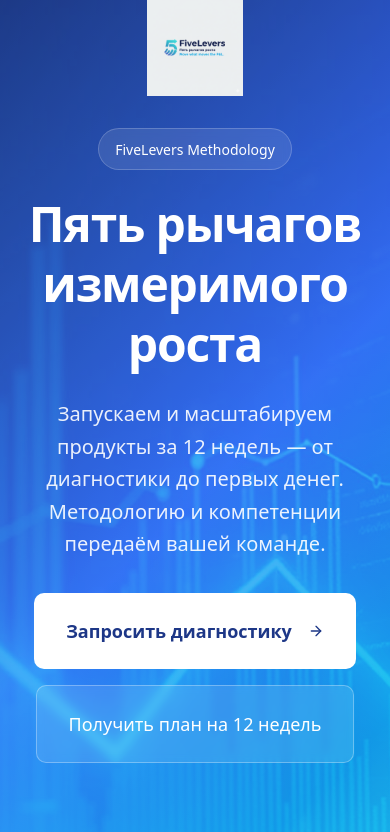
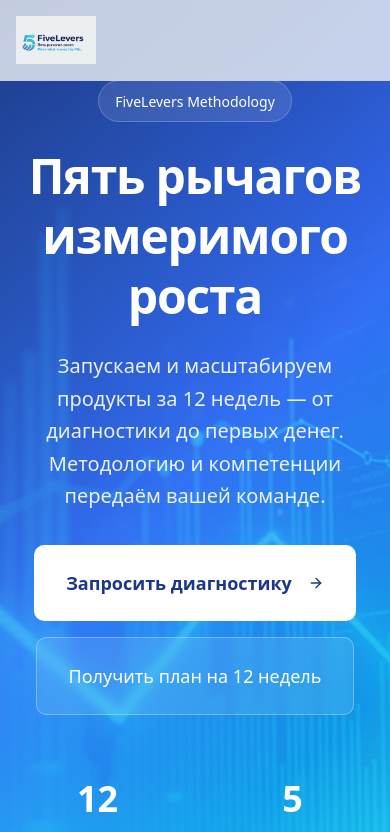
Before and after one commit to Junkcat/five-levers-growth, a React (Vite) app: page / in a window 390 px wide. Shown: the top 832 px of the page. Built offline with nearby package versions, Linux system fonts and the light colour scheme; the HTML template or start-up script is replaced by a standard one.

Commit message:
Fix: Integrate company logo correctly

```diff
--- a/src/components/FiveLevers.tsx
+++ b/src/components/FiveLevers.tsx
@@ -51,7 +51,7 @@ const levers = [
 
 const FiveLevers = () => {
   return (
-    <section className="py-20 bg-neutral-50">
+    <section className="py-20 bg-neutral-50" id="methodology" style={{ scrollMarginTop: '80px' }}>
       <div className="container mx-auto px-4">
         <div className="text-center mb-16">
           <h2 className="text-5xl font-bold text-foreground mb-4">
--- a/src/components/Footer.tsx
+++ b/src/components/Footer.tsx
@@ -1,4 +1,4 @@
-import logoImage from "@/assets/logo.png";
+import logoImage from "@/assets/logo-main.png";
 
 const Footer = () => {
   return (
@@ -9,7 +9,7 @@ const Footer = () => {
             <img
               src={logoImage}
               alt="FiveLevers Logo"
-              className="h-16 w-auto mb-4"
+              className="h-12 w-auto mb-4 brightness-0 invert"
             />
             <p className="text-neutral-400 text-sm">
               Пять рычагов измеримого роста
--- /dev/null
+++ b/src/components/Header.tsx
@@ -0,0 +1,59 @@
+import { useState } from "react";
+import { Button } from "@/components/ui/button";
+import logoImage from "@/assets/logo-main.png";
+import ContactDialog from "./ContactDialog";
+
+const Header = () => {
+  const [dialogOpen, setDialogOpen] = useState(false);
+  const [requestType, setRequestType] = useState<"diagnostic" | "methodology">("diagnostic");
+
+  const handleContactClick = () => {
+    setRequestType("diagnostic");
+    setDialogOpen(true);
+  };
+
+  return (
+    <>
+      <header className="fixed top-0 left-0 right-0 z-50 bg-background/80 backdrop-blur-md border-b border-border/40">
+        <div className="container mx-auto px-4">
+          <div className="flex items-center justify-between h-20">
+            <div className="flex items-center">
+              <img
+                src={logoImage}
+                alt="FiveLevers"
+                className="h-12 w-auto"
+                style={{ mixBlendMode: 'darken' }}
+              />
+            </div>
+
+            <nav className="hidden md:flex items-center gap-8">
+              <a href="#methodology" className="text-sm font-medium hover:text-primary transition-colors">
+                Методология
+              </a>
+              <a href="#process" className="text-sm font-medium hover:text-primary transition-colors">
+                Процесс
+              </a>
+              <a href="#results" className="text-sm font-medium hover:text-primary transition-colors">
+                Результаты
+              </a>
+              <a href="#pricing" className="text-sm font-medium hover:text-primary transition-colors">
+                Цены
+              </a>
+              <Button onClick={handleContactClick} size="sm">
+                Связаться
+              </Button>
+            </nav>
+          </div>
+        </div>
+      </header>
+
+      <ContactDialog
+        open={dialogOpen}
+        onOpenChange={setDialogOpen}
+        requestType={requestType}
+      />
+    </>
+  );
+};
+
+export default Header;
--- a/src/components/Hero.tsx
+++ b/src/components/Hero.tsx
@@ -2,7 +2,6 @@ import { useState } from "react";
 import { Button } from "@/components/ui/button";
 import { ArrowRight } from "lucide-react";
 import heroImage from "@/assets/hero-growth.jpg";
-import logoImage from "@/assets/logo.png";
 import ContactDialog from "./ContactDialog";
 
 const Hero = () => {
@@ -30,16 +29,8 @@ const Hero = () => {
         />
       </div>
 
-      <div className="container mx-auto px-4 relative z-10">
+      <div className="container mx-auto px-4 relative z-10 pt-20">
         <div className="max-w-4xl mx-auto text-center text-white">
-          <div className="mb-8 flex justify-center">
-            <img
-              src={logoImage}
-              alt="FiveLevers Logo"
-              className="h-24 md:h-32 w-auto"
-            />
-          </div>
-
           <div className="inline-block mb-6 px-4 py-2 bg-white/10 backdrop-blur-sm rounded-full border border-white/20">
             <span className="text-sm font-medium">FiveLevers Methodology</span>
           </div>
--- a/src/components/Pricing.tsx
+++ b/src/components/Pricing.tsx
@@ -52,7 +52,7 @@ const packages = [
 
 const Pricing = () => {
   return (
-    <section className="py-20 bg-white">
+    <section className="py-20 bg-white" id="pricing" style={{ scrollMarginTop: '80px' }}>
       <div className="container mx-auto px-4">
         <div className="text-center mb-16">
           <h2 className="text-5xl font-bold text-foreground mb-4">
--- a/src/components/Process.tsx
+++ b/src/components/Process.tsx
@@ -38,7 +38,7 @@ const phases = [
 
 const Process = () => {
   return (
-    <section className="py-20 bg-white">
+    <section className="py-20 bg-white" id="process" style={{ scrollMarginTop: '80px' }}>
       <div className="container mx-auto px-4">
         <div className="text-center mb-16">
           <h2 className="text-5xl font-bold text-foreground mb-4">
--- a/src/components/Results.tsx
+++ b/src/components/Results.tsx
@@ -33,7 +33,7 @@ const results = [
 
 const Results = () => {
   return (
-    <section className="py-20 bg-neutral-50">
+    <section className="py-20 bg-neutral-50" id="results" style={{ scrollMarginTop: '80px' }}>
       <div className="container mx-auto px-4">
         <div className="text-center mb-16">
           <h2 className="text-5xl font-bold text-foreground mb-4">
--- a/src/pages/Index.tsx
+++ b/src/pages/Index.tsx
@@ -1,3 +1,4 @@
+import Header from "@/components/Header";
 import Hero from "@/components/Hero";
 import Problem from "@/components/Problem";
 import FiveLevers from "@/components/FiveLevers";
@@ -11,6 +12,7 @@ import Footer from "@/components/Footer";
 const Index = () => {
   return (
     <div className="min-h-screen">
+      <Header />
       <Hero />
       <Problem />
       <FiveLevers />
```
Also changed, not shown: src/assets/logo-main.png (added).
